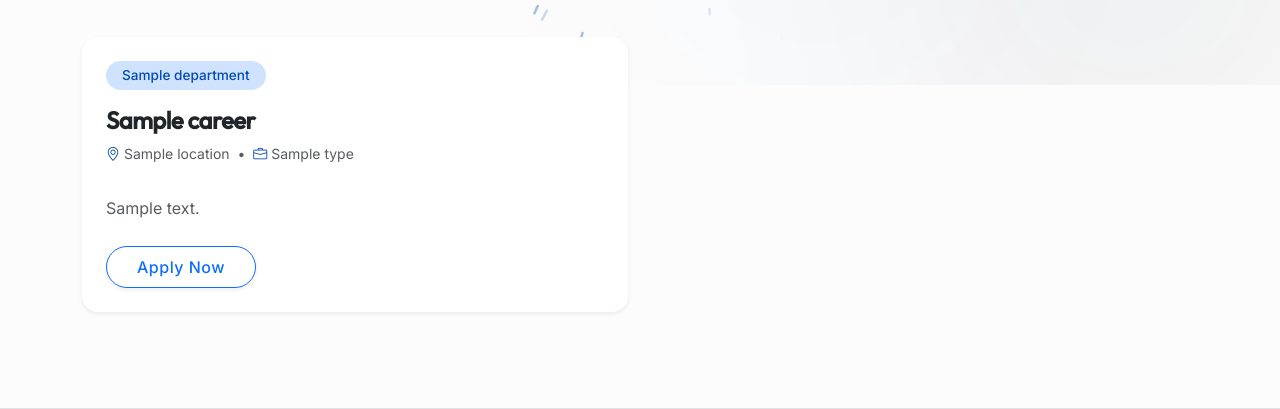
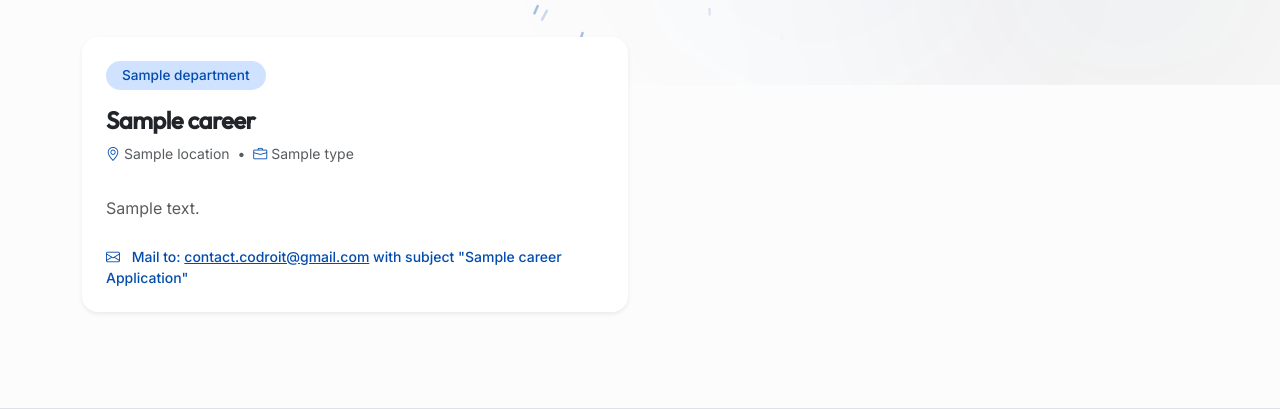
Before and after one commit to Kunal-63/codroit, a Flask app: page /careers in a window 1280 px wide. Shown: the part 715-1124 px from the top of the page. Run offline with Flask 3, Linux system fonts and the light colour scheme; a database or web service that is not in the repository returns one stand-in record (values such as "Sample title").

Commit message:
fixed careers
Co-authored-by: Copilot <copilot@github.com>

```diff
--- a/templates/careers.html
+++ b/templates/careers.html
@@ -39,9 +39,11 @@
                         </div>
                         <p class="card-text text-muted mt-3 mb-4 flex-grow-1" style="line-height: 1.6;">{{
                             job.description }}</p>
-                        <a href="mailto:careers@codroit.com?subject=Application for {{ job.title }}"
-                            class="btn btn-outline-primary rounded-pill mt-auto py-2 px-4 shadow-sm"
-                            style="max-width: 150px; font-weight: 500;">Apply Now</a>
+
+                        <p class="text-primary fw-medium mb-0 small">
+                            <i class="bi bi-envelope me-2"></i>
+                            Mail to: <a href="mailto:contact.codroit@gmail.com?subject={{ job.title }} Application" class="text-primary text-decoration-underline">contact.codroit@gmail.com</a> with subject "{{ job.title }} Application"
+                        </p>
                     </div>
                 </div>
             </div>
```
